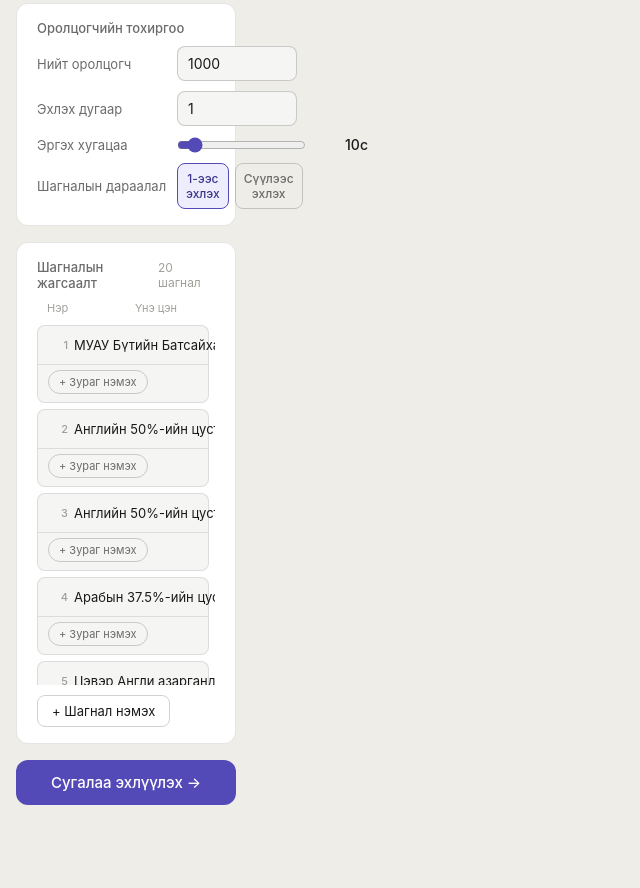
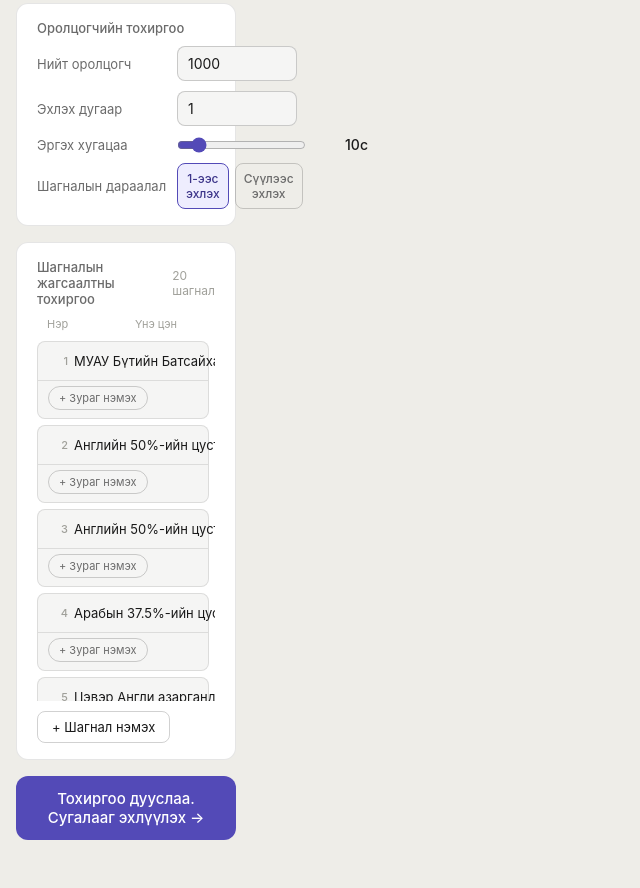
Before and after one commit to idereee314/sugalaa, a plain HTML site: page index.html in a window 1280 px wide. Shown: the part 967-1855 px from the top of the page, without its empty margins (0-640 px from the left). Before the commit the page ends 1820 px from the top, so only its background shows below. Drawn offline with Linux system fonts and the light colour scheme.

Commit message:
Update input range and button text in index.html

```diff
--- a/index.html
+++ b/index.html
@@ -445,7 +445,7 @@ body{
         </div>
         <div class="slider-row">
           <label>Эргэх хугацаа</label>
-          <input type="range" id="cfg-dur" min="5" max="60" value="10" step="1"
+          <input type="range" id="cfg-dur" min="3" max="60" value="10" step="1"
             oninput="document.getElementById('dur-val').textContent=this.value+'с'">
           <span class="slider-val" id="dur-val">10с</span>
         </div>
@@ -460,7 +460,7 @@ body{
 
       <div class="card">
         <div style="display:flex;align-items:center;justify-content:space-between;">
-          <div class="card-title">Шагналын жагсаалт</div>
+          <div class="card-title">Шагналын жагсаалтны тохиргоо</div>
           <span id="prize-lbl" style="font-size:12px;color:var(--text3);">20 шагнал</span>
         </div>
         <div style="display:flex;padding:0 10px;">
@@ -472,7 +472,7 @@ body{
         <button class="add-btn" onclick="addPrize()">+ Шагнал нэмэх</button>
       </div>
 
-      <button class="start-btn" onclick="startDraw()">Сугалаа эхлүүлэх →</button>
+      <button class="start-btn" onclick="startDraw()">Тохиргоо дууслаа. Сугалааг эхлүүлэх →</button>
     </div>
 
     <!-- DRAW PAGE -->
```
